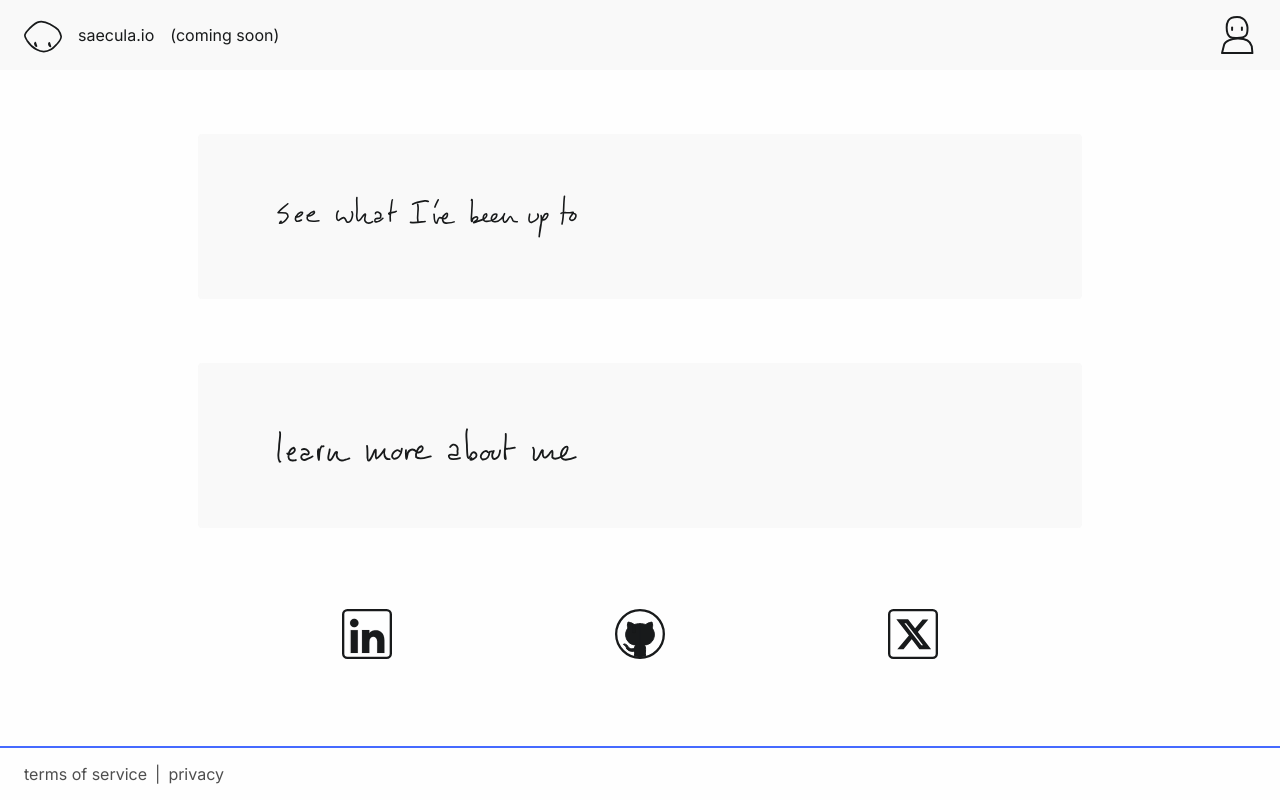
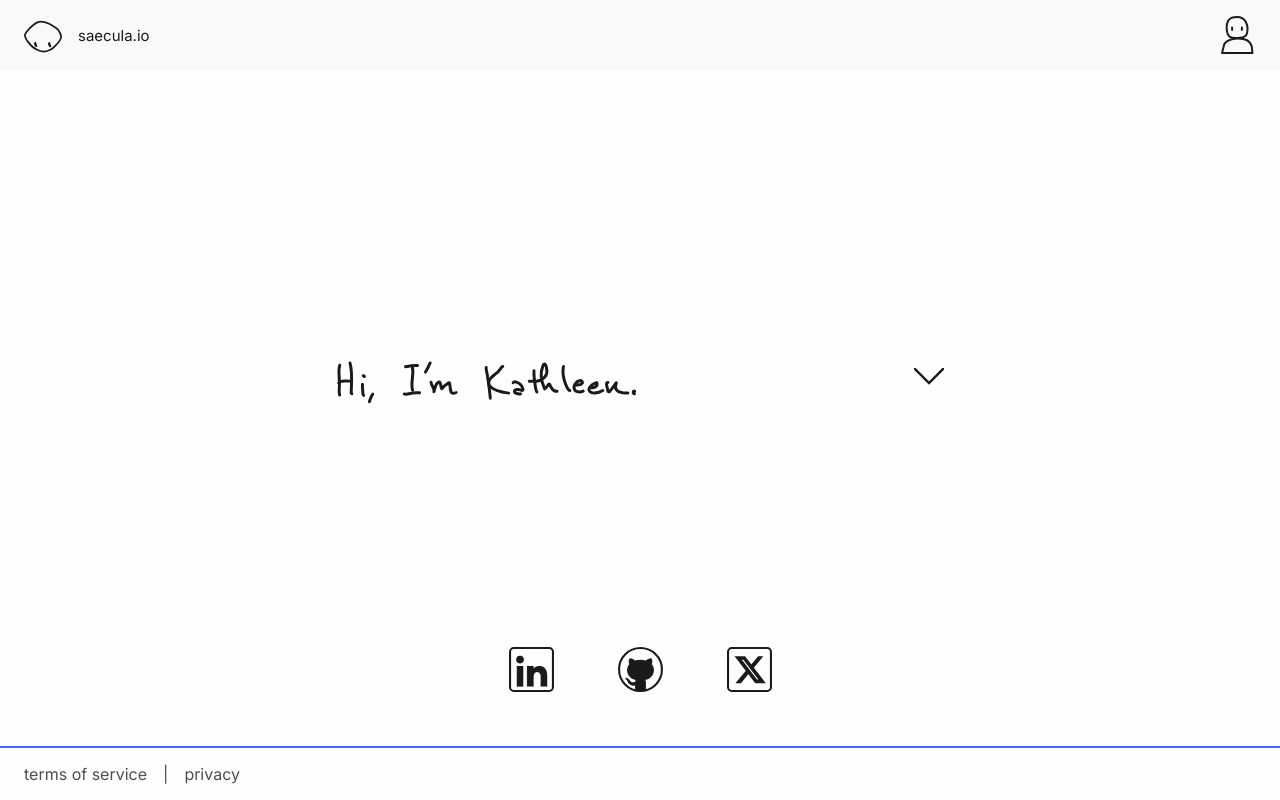
Before and after one commit to saecula/saecula-io, a Next.js app: page / in a window 1280 px wide. Built offline with nearby package versions, Linux system fonts and the light colour scheme.

Commit message:
begin splash

```diff
--- a/app/_components/Footer.js
+++ b/app/_components/Footer.js
@@ -5,9 +5,9 @@ import styles from './style.module.css';
 const Footer = () => (
   <footer className={styles.footer}>
     <div className={styles.group}>
-      <a href="/terms">terms of service </a>
-      <>{'|'}</>
-      <a href="/privacy"> privacy</a>
+      <a href="/terms">terms of service</a>
+      <div>{' | '}</div>
+      <a href="/privacy">privacy</a>
     </div>
   </footer>
 );
--- a/app/_components/Header.js
+++ b/app/_components/Header.js
@@ -10,8 +10,7 @@ const Header = () => (
     <Link href="/">
       <div id="home" className={styles.group}>
         <img src="/mascot.svg" width={iconSize} height={iconSize} />
-        <div>{'saecula.io'}</div>
-        <div>{'(coming soon)'}</div>
+        <div className={styles.title}>{'saecula.io'}</div>
       </div>
     </Link>
     <div id="dummy" className={styles.group}>
--- a/app/_components/style.module.css
+++ b/app/_components/style.module.css
@@ -7,6 +7,10 @@
 
 .header {
   background-color: var(--panel-color);
+}
+
+.title {
+  font-size: 15px;
 }
 
 .footer {
--- a/app/page.js
+++ b/app/page.js
@@ -3,41 +3,31 @@ import Link from 'next/link';
 
 import styles from './style.module.css';
 
-const iconSize = 50;
-const writingWidth = 300;
-const writingHeight = 35;
+const inUrl = 'https://www.linkedin.com/in/saecula';
+const ghUrl = 'https://www.github.com/saecula';
+const xUrl = 'https://www.x.com/_saecula';
 
 const Icon = ({ href, src }) => (
   <Link href={href} target="_blank" rel="noopener noreferrer">
-    <img src={src} width={iconSize} height={iconSize} />
+    <img src={src} width={45} height={45} />
   </Link>
 );
 
 export default () => {
   return (
     <div className={styles.page}>
-      <div>
-        <img
-          src="/blog.svg"
-          alt="blog"
-          width={writingWidth}
-          height={writingHeight + 10}
-        />
-        <div style={{ width: writingWidth }} />
-      </div>
-      <div>
-        <img
-          src="/about.svg"
-          alt="about"
-          width={writingWidth}
-          height={writingHeight}
-        />
-        <div style={{ width: writingWidth }} />
+      <div className={styles.intro}>
+        <img src="/intro.svg" alt="Hi, I'm Kathleen." width={300} height={45} />
+        <div className={styles.arrow}>
+          <svg viewBox="0 0 100 100">
+            <path d="M 0,0 L 50,50 L 100,0" />
+          </svg>
+        </div>
       </div>
       <div className={styles.links}>
-        <Icon href="https://www.linkedin.com/in/saecula/" src="/in.svg" />
-        <Icon href="https://www.github.com/saecula" src="/gh.svg" />
-        <Icon href="https://www.x.com/_saecula" src="/x.svg" />
+        <Icon href={inUrl} src="/in.svg" />
+        <Icon href={ghUrl} src="/gh.svg" />
+        <Icon href={xUrl} src="/x.svg" />
       </div>
     </div>
   );
--- a/app/style.module.css
+++ b/app/style.module.css
@@ -2,7 +2,7 @@
   height: 100%;
   max-width: 900px;
   margin: auto;
-  padding: 2rem 0.5rem;
+  padding: 0.5rem;
   font-size: 1.5rem;
   display: flex;
   flex-direction: column;
@@ -11,18 +11,36 @@
 }
 
 .page > * {
-  height: 40%;
-  margin: 2rem 0;
-  padding: 15px;
-  background-color: var(--panel-color);
   border-radius: 4px;
   display: flex;
   justify-content: space-around;
   align-items: center;
 }
 
+.intro {
+  height: 80%;
+}
+
 .links {
   margin: 0;
+  justify-content: center;
+}
+
+.links > * {
   padding: 0 2rem;
-  background-color: transparent;
 }
+
+.arrow {
+  width: 30px;
+  height: 30px;
+}
+
+.arrow > * {
+  fill: none;
+  stroke: var(--color);
+  stroke-width: 8;
+
+  @media (prefers-color-scheme: dark) {
+    stroke: var(--color-dark);
+  }
+}
--- a/styles/variables.css
+++ b/styles/variables.css
@@ -6,10 +6,6 @@
 
   --accent-color-light: #456aff;
   --accent-color-dark: #0b2db7;
-
-  /*
-  --accent-color-light: #879dff;
-  --accent-color-dark: #26336b; */
 
   --background-color-light: #fefefe;
   --background-color-dark: #121212;
```
Also changed, not shown: public/down.svg (added), public/intro.svg.
